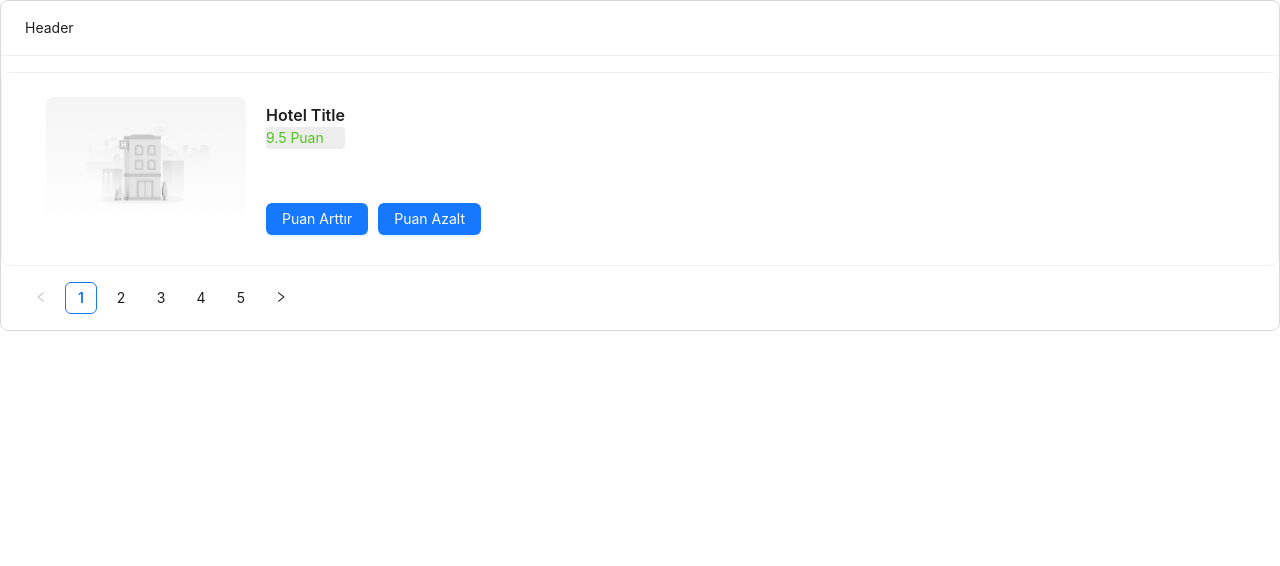
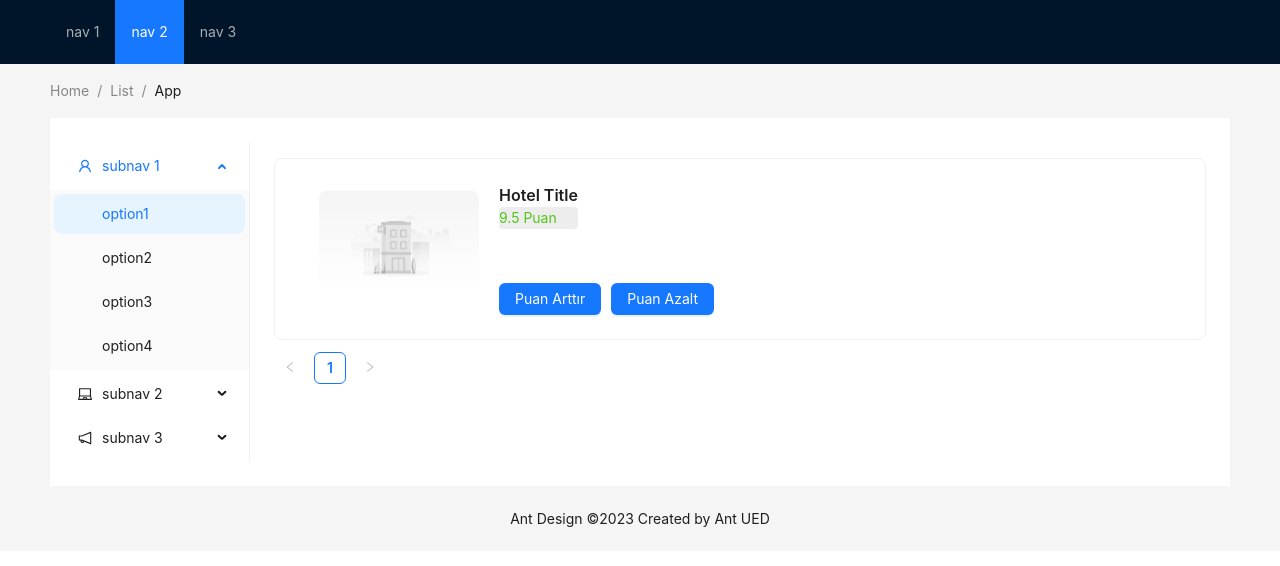
Before and after one commit to ysfnmnylmz/hotel-listing, a React (Create React App) app: page / in a window 1280 px wide. Shown: the top 566 px of the page. Built offline with nearby package versions, Linux system fonts and the light colour scheme.

Commit message:
Layout added

```diff
--- /dev/null
+++ b/src/components/layout/index.tsx
@@ -0,0 +1,62 @@
+import React, { type FC } from 'react';
+import { LaptopOutlined, NotificationOutlined, UserOutlined } from '@ant-design/icons';
+import type { MenuProps } from 'antd';
+import { Breadcrumb, Layout, Menu } from 'antd';
+
+const { Header, Content, Footer, Sider } = Layout;
+
+const items1: MenuProps['items'] = ['1', '2', '3'].map(key => ({
+  key,
+  label: `nav ${key}`,
+}));
+
+const items2: MenuProps['items'] = [UserOutlined, LaptopOutlined, NotificationOutlined].map((icon, index) => {
+  const key = String(index + 1);
+
+  return {
+    key: `sub${key}`,
+    icon: React.createElement(icon),
+    label: `subnav ${key}`,
+
+    children: new Array(4).fill(null).map((_, j) => {
+      const subKey = index * 4 + j + 1;
+      return {
+        key: subKey,
+        label: `option${subKey}`,
+      };
+    }),
+  };
+});
+
+const AppLayout: FC<{ children: React.ReactNode }> = ({ children }) => {
+  return (
+    <Layout>
+      <Header className="header">
+        <div className="logo" />
+        <Menu theme="dark" mode="horizontal" defaultSelectedKeys={['2']} items={items1} />
+      </Header>
+      <Content style={{ padding: '0 50px' }}>
+        <Breadcrumb style={{ margin: '16px 0' }}>
+          <Breadcrumb.Item>Home</Breadcrumb.Item>
+          <Breadcrumb.Item>List</Breadcrumb.Item>
+          <Breadcrumb.Item>App</Breadcrumb.Item>
+        </Breadcrumb>
+        <Layout style={{ padding: '24px 0', background: 'white' }}>
+          <Sider width={200}>
+            <Menu
+              mode="inline"
+              defaultSelectedKeys={['1']}
+              defaultOpenKeys={['sub1']}
+              style={{ height: '100%' }}
+              items={items2}
+            />
+          </Sider>
+          <Content style={{ padding: '0 24px', minHeight: 280 }}>{children}</Content>
+        </Layout>
+      </Content>
+      <Footer style={{ textAlign: 'center' }}>Ant Design ©2023 Created by Ant UED</Footer>
+    </Layout>
+  );
+};
+
+export default AppLayout;
--- a/src/components/listing/ListingFooter.tsx
+++ b/src/components/listing/ListingFooter.tsx
@@ -1,8 +1,11 @@
 import React, { type FC } from 'react';
 import { Pagination } from 'antd';
+import { useSelector } from 'react-redux';
 
 const ListingFooter: FC = () => {
-  return <Pagination defaultCurrent={1} total={50} />;
+  const hotelState = useSelector(({ hotels }: any) => hotels);
+  const { pagination } = hotelState;
+  return <Pagination defaultCurrent={pagination.currentPage} total={pagination.totalPage} />;
 };
 
 export default ListingFooter;
--- a/src/components/listing/index.tsx
+++ b/src/components/listing/index.tsx
@@ -3,6 +3,7 @@ import { List } from 'antd';
 import HotelCard from 'components/cards/HotelCard';
 import { useSelector } from 'react-redux';
 import ListingFooter from './ListingFooter';
+import cn from 'classnames';
 
 const Listing: FC = () => {
   // eslint-disable-next-line @typescript-eslint/no-shadow
@@ -10,10 +11,9 @@ const Listing: FC = () => {
   const { items } = hotels;
   return (
     <List
+      className={cn('hotel-list')}
       size="large"
-      header={<div>Header</div>}
       footer={<ListingFooter />}
-      bordered
       dataSource={items}
       renderItem={item => <HotelCard />}
     />
--- a/src/pages/Listing.page.tsx
+++ b/src/pages/Listing.page.tsx
@@ -1,8 +1,13 @@
 import React, { type FC } from 'react';
 import Listing from 'components/listing';
+import AppLayout from 'components/layout';
 
 const ListingPage: FC = () => {
-  return <Listing />;
+  return (
+    <AppLayout>
+      <Listing />
+    </AppLayout>
+  );
 };
 
 export default ListingPage;
```
